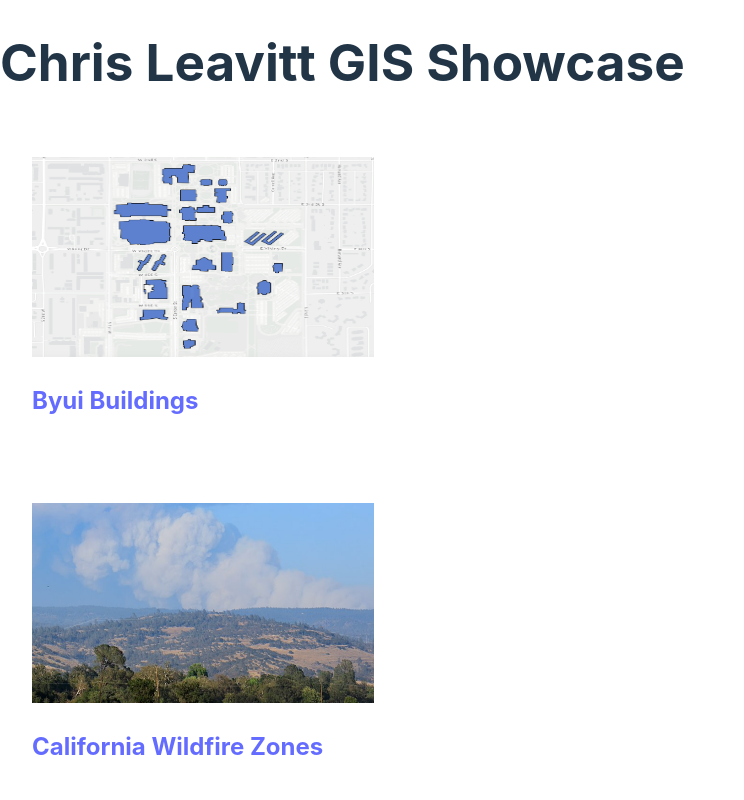
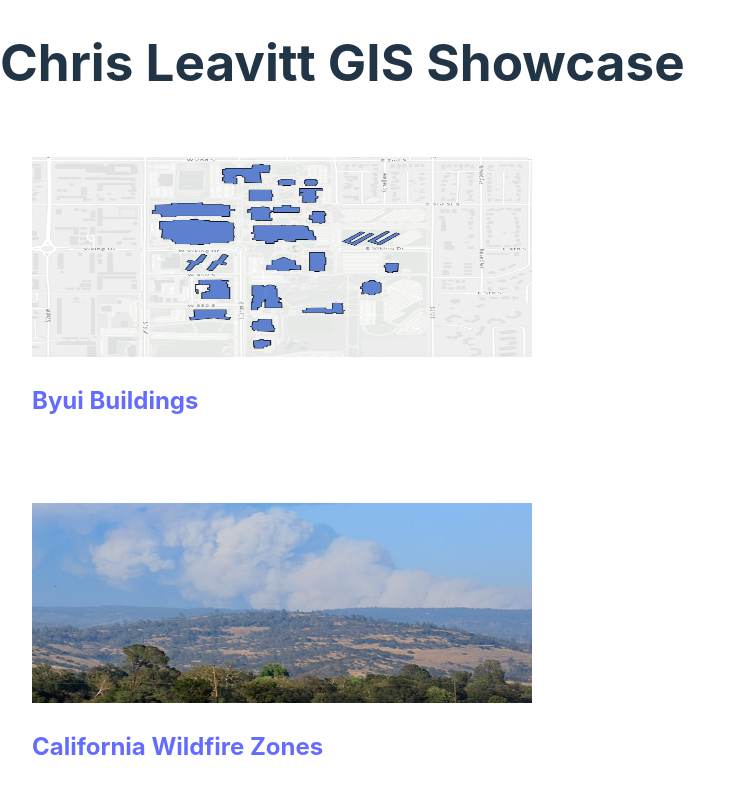
Before and after one commit to christopherleavitt99/gis-showcase-website, a React (Vite) app: page / in a window 1280 px wide. Shown: the top 800 px of the page, without its empty margins (0-744 px from the left). Built offline with nearby package versions, Linux system fonts and the light colour scheme.

Commit message:
Updated CSS

```diff
--- a/src/index.css
+++ b/src/index.css
@@ -69,7 +69,7 @@ button:focus-visible {
 
 .card {
   padding: 2em;
-  width: 50%;
+  width: 500px;
 }
 .card img {
   width: 100%;
```
